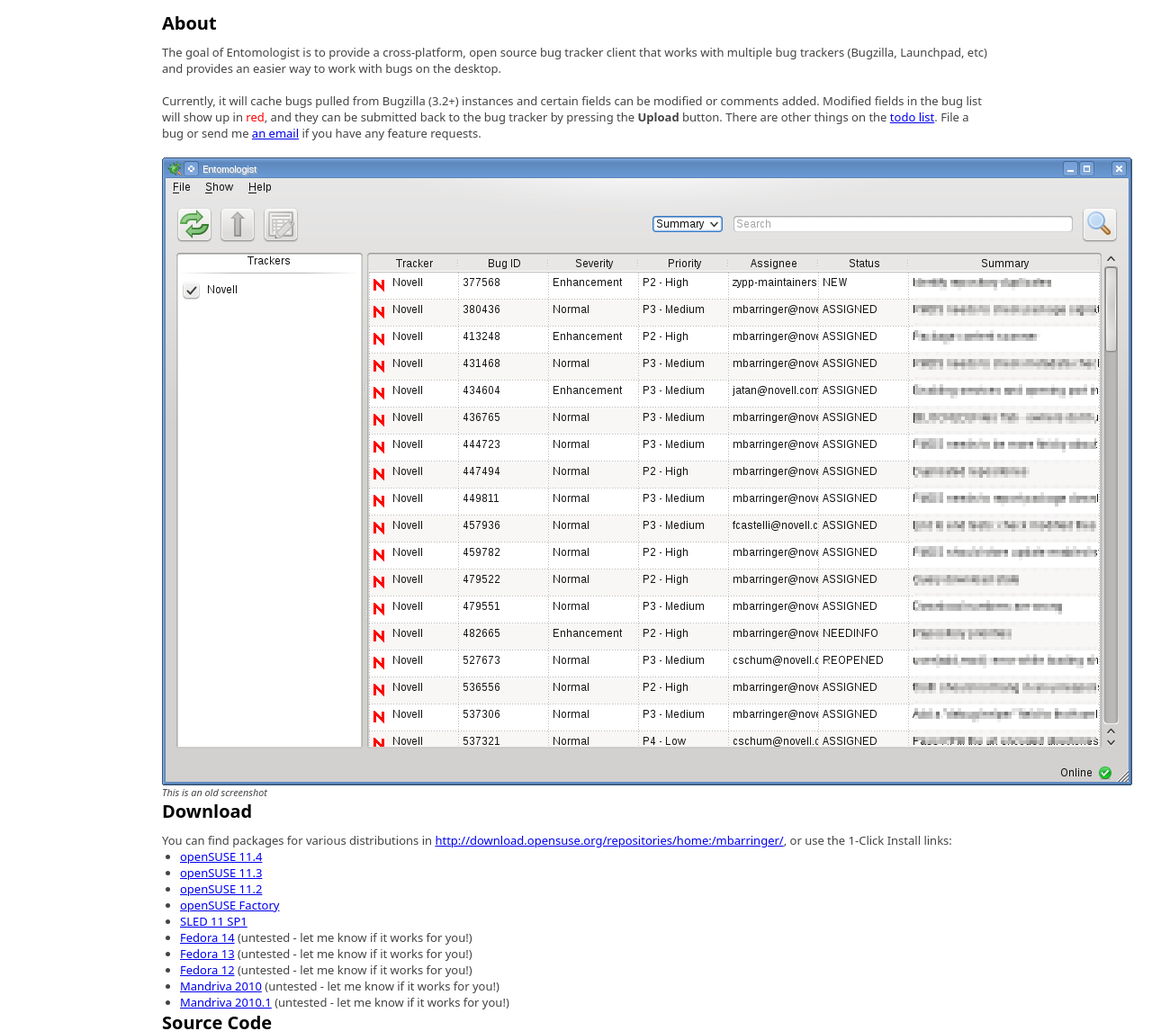
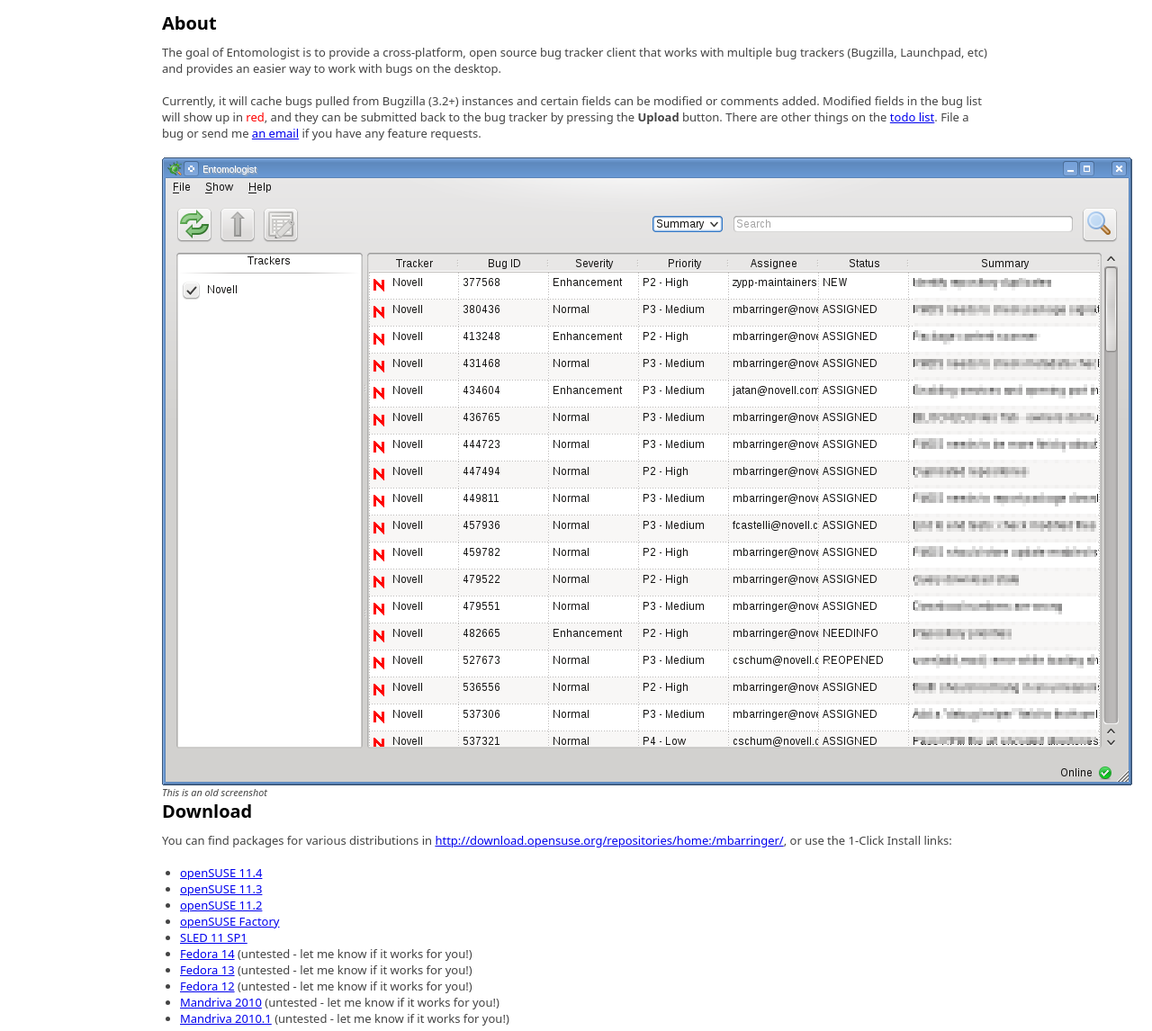
Before and after one commit to Entomologist/entomologist, a plain HTML site: page webpage/index.html in a window 1280 px wide. Shown: the part 160-1306 px from the top of the page at 90% size. Drawn offline with Linux system fonts and the light colour scheme.

Commit message:
Updating webpage

```diff
--- a/webpage/index.html
+++ b/webpage/index.html
@@ -35,7 +35,7 @@
         </div>
         <div id="download">
           <h2>Download</h2>
-          <p>You can find packages for various distributions in <a href="http://download.opensuse.org/repositories/home:/mbarringer/">http://download.opensuse.org/repositories/home:/mbarringer/</a>, or use the 1-Click Install links:<br>
+          <p>You can find packages for various distributions in <a href="http://download.opensuse.org/repositories/home:/mbarringer/">http://download.opensuse.org/repositories/home:/mbarringer/</a>, or use the 1-Click Install links:<br><br>
           <ul>
             <li><a href="http://software.opensuse.org/ymp/home:mbarringer/openSUSE_11.4/entomologist.ymp?base=openSUSE%3A11.4&query=Entomologist">openSUSE 11.4</a></li>
             <li><a href="http://software.opensuse.org/ymp/home:mbarringer/openSUSE_11.3/entomologist.ymp?base=openSUSE%3A11.3&query=entomologist">openSUSE 11.3</a></li>
@@ -48,6 +48,7 @@
             <li><a href="http://software.opensuse.org/ymp/home:mbarringer/Mandriva_2010/entomologist.ymp?base=Mandriva%3A2010&query=Entomologist">Mandriva 2010</a> (untested - let me know if it works for you!)</li>
             <li><a href="http://software.opensuse.org/ymp/home:mbarringer/Mandriva_2010.1/entomologist.ymp?base=Mandriva%3A2010.1&query=Entomologist">Mandriva 2010.1</a> (untested - let me know if it works for you!)</li>
           </ul>
+          <br><br>
         </div>
         <div id="source">
         <h2>Source Code</h2>
```
